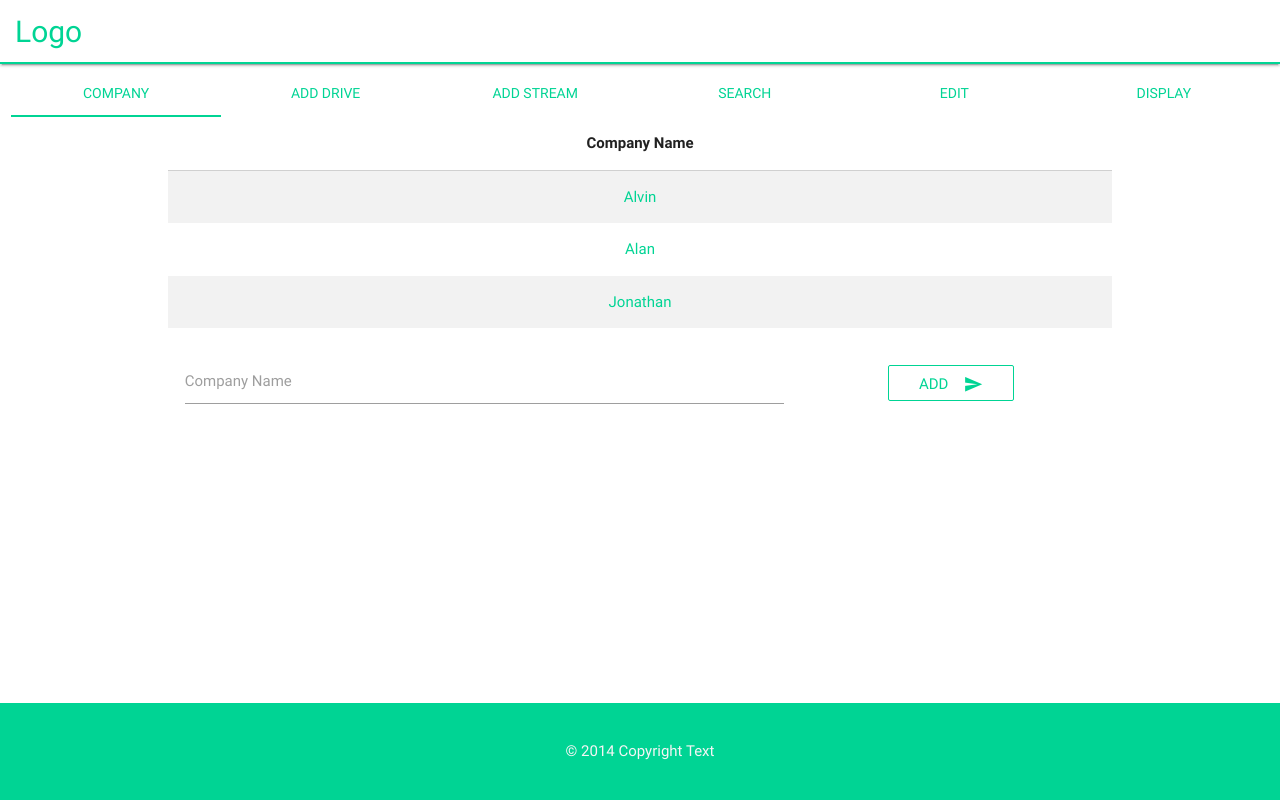
After one commit to akhilerm/Job-Fair, a PHP site: page /admin_view.php in a window 1280 px wide. The commit adds this page. Run offline with PHP 8.4, Linux system fonts and the light colour scheme; a stand-in replaces the project's code that opens the database connection; some libraries are stand-ins or nearby versions.

Commit message:
admin panel.php updated

```diff
--- /dev/null
+++ b/admin_view.php
@@ -0,0 +1,384 @@
+<?php
+include("header.php");
+?>
+
+<main>
+
+
+  <div class="row" style="margin-top:5px;">
+    <div class="col s12">
+      <ul class="tabs tabs-fixed-width" style="overflow-x:hidden">
+        <li class="tab col s4 l4"><a class="active" href="#test1">Company</a></li>
+        <li class="tab col s4 l4"><a  href="#test2">Add Drive</a></li>
+        <li class="tab col s4 l4"><a  href="#test3">Add Stream</a></li>
+        <li class="tab col s4 l4"><a  href="#test4">Search</a></li>
+        <li class="tab col s4 l4"><a  href="#test5">Edit</a></li>
+        <li class="tab col s4 l4"><a  href="#test6">Display</a></li>
+
+
+      </ul>
+    </div>
+    <div id="test1" class="col s12">
+
+                <table class="driveTable striped centered">
+                <thead>
+                  <tr >
+                      <th data-field="id">Company Name</th>
+
+
+                  </tr>
+                </thead>
+
+                <tbody class="colGreen">
+                  <tr >
+                    <td>Alvin</td>
+
+
+                  </tr>
+                  <tr>
+                    <td>Alan</td>
+
+
+
+                  </tr>
+                  <tr>
+                    <td>Jonathan</td>
+
+
+                  </tr>
+
+                   <tr>
+                    <td>
+                        <div class="row">
+                            <div class="input-field col s8">
+                                <input  id="full_name" name="full_name" type="text" class="validate" required="" aria-required="true">
+                                <label for="first_name">Company Name</label>
+                            </div>
+                            <div class="col s4">
+                                  <button class="btn-flat waves-effect waves-light" style="margin-top:22px;border:1px solid #00d494;color:#00d494" type="submit" name="action">Add
+                                    <i class="material-icons right">send</i>
+                                  </button>
+                            </div>
+                        </div>
+                    </td>
+                  </tr>
+                </tbody>
+              </table>
+
+    </div>
+
+
+
+
+    <div id="test2" class="col s12">
+        <div class="profileCard" style="margin:0 auto;">
+        <div class="card-panel">
+
+            <form>
+
+                 <div class="row">
+                  <div class="input-field col s12">
+                     <select style="display: block;border: 1px solid #9e9e9e" name="sem" id="sem">
+                        <option value="" disabled selected>Select Company</option>
+                        <option value="1" >Company</option>
+
+                     </select>
+                  </div>
+                </div>
+                <div class="row">
+                  <div class="input-field col s12">
+                     <select style="display: block;border: 1px solid #9e9e9e" name="cour" id="cour">
+                        <option value="" disabled selected>Select Cource</option>
+                        <option value="1" >Company</option>
+
+                     </select>
+                  </div>
+                </div>
+                <div class="row">
+                  <div class="input-field col s12">
+                     <input id="backlog" name="backlog" type="number" class=""  aria-required="true">
+                     <label for="backlog">Active_Backlogs</label>
+                  </div>
+                </div>
+                 <div class="row">
+                  <div class="input-field col s12">
+                     <input id="cgpa" name="cgpa" type="number" class=""  aria-required="true">
+                     <label for="cgpa">CGPA</label>
+                  </div>
+                </div>
+
+                <div class="row">
+                  <div class="input-field col s12">
+                     <input id="perc" name="perc" type="number" class=""  aria-required="true">
+                     <label for="perc">percentage</label>
+                  </div>
+                </div>
+
+                <div class="row">
+                     <div class="col s12">
+                                  <button class="btn-flat waves-effect waves-light" style="margin-top:22px;border:1px solid #00d494;color:#00d494" type="submit" name="action">Add
+                                    <i class="material-icons right">send</i>
+                                  </button>
+                    </div>
+
+                </div>
+
+
+            </form>
+
+        </div>
+      </div>
+
+    </div>
+
+
+
+
+
+    <div id="test3" class="col s12">
+
+                  <div class="profileCard" style="margin:0 auto;">
+                <div class="card-panel">
+
+                    <form>
+
+                         <div class="row">
+                          <div class="input-field col s12">
+                             <select style="display: block;border: 1px solid #9e9e9e" name="sem" id="sem">
+                                <option value="" disabled selected>Select Company</option>
+                                <option value="1" >Company</option>
+
+                             </select>
+                          </div>
+                        </div>
+                        <div class="row">
+                          <div class="input-field col s12">
+                             <select style="display: block;border: 1px solid #9e9e9e" name="cou" id="cou">
+                                <option value="" disabled selected>Select Cource</option>
+                                <option value="1" >Company</option>
+
+                             </select>
+                          </div>
+                        </div>
+                        <div class="row">
+                          <div class="input-field col s12">
+                             <select style="display: block;border: 1px solid #9e9e9e" name="str" id="str">
+                                <option value="" disabled selected>Select Stream</option>
+                                <option value="1" >stream</option>
+
+                             </select>
+                          </div>
+                        </div>
+
+                        <div class="row">
+                             <div class="col s12">
+                                          <button class="btn-flat waves-effect waves-light" style="margin-top:22px;border:1px solid #00d494;color:#00d494" type="submit" name="action">Add
+                                            <i class="material-icons right">send</i>
+                                          </button>
+                            </div>
+
+                        </div>
+
+
+                    </form>
+
+                </div>
+              </div>
+
+     </div>
+
+     <div id="test4" class="col s12">
+              <div class="profileCard" style="margin:0 auto;">
+                <div class="card-panel">
+
+                    <form>
+
+                         <div class="row">
+                          <div class="input-field col s12">
+                             <select style="display: block;border: 1px solid #9e9e9e" name="sem" id="sem">
+                                <option value="" disabled selected>Select Company</option>
+                                <option value="1" >Company</option>
+
+                             </select>
+                          </div>
+                        </div>
+
+
+                        <div class="row">
+                             <div class="col s12">
+                                          <button class="btn-flat waves-effect waves-light" style="margin-top:22px;border:1px solid #00d494;color:#00d494" type="submit" name="action">Search
+                                            <i class="material-icons right">send</i>
+                                          </button>
+                            </div>
+
+                        </div>
+
+
+                    </form>
+                     <table class=" striped centered">
+                <thead>
+                  <tr >
+                      <h6 class="colGreen" style="text-align:center;font-weight:bold;">Company Name</h6>
+
+
+                  </tr>
+                </thead>
+
+                <tbody class="colGreen">
+                  <tr >
+                    <td>Course</td>
+                    <td>B-tech</td>
+
+                  </tr>
+                  <tr>
+                    <td>Stream</td>
+                    <td>CSE</td>
+
+
+                  </tr>
+                  <tr>
+                    <td>Cgpa/percentage</td>
+                    <td>7.99</td>
+
+                  </tr>
+
+                  <tr>
+                    <td>Email</td>
+                    <td>mhdbazi@gmail.com</td>
+
+                  </tr>
+
+                  <tr>
+                    <td>Phone</td>
+                    <td>7012044388</td>
+
+                  </tr>
+
+
+                </tbody>
+              </table>
+
+
+
+                </div>
+              </div>
+
+
+     </div>
+
+      <div id="test5" class="col s12">
+
+                  <div class="profileCard" style="margin:0 auto;">
+                <div class="card-panel">
+
+                    <form>
+
+                         <div class="row">
+                              <div class="input-field col s12">
+                                 <input id="id" name="id" type="number" class=""  aria-required="true">
+                                 <label for="id">ID</label>
+                              </div>
+                           </div>
+
+                          <div class='row'>
+                        <div class='input-field col s12'>
+                            <input class='validate' type='email' name='email' id='email' required="" aria-required="true"/>
+                            <label for='email'>Enter your email</label>
+                        </div>
+                    </div>
+                        <div class="row">
+                             <div class="col s12">
+                                          <button class="btn-flat waves-effect waves-light" style="margin-top:22px;border:1px solid #00d494;color:#00d494" type="submit" name="action">Search
+                                            <i class="material-icons right">send</i>
+                                          </button>
+                            </div>
+
+                        </div>
+
+
+                    </form>
+                    <form>
+
+                        <div class="row">
+                        <div class="input-field col s12">
+                            <input  id="full_name" name="full_name" type="text" class="validate" required="" aria-required="true">
+                            <label for="first_name">Full Name</label>
+                        </div>
+                    </div>
+                    <div class="row">
+                        <div class="input-field col s12">
+                            <input id="icon_telephone" name="phone" id="phone" type="tel" class="validate" required="" aria-required="true">
+                            <label for="icon_telephone">Mobile Number</label>
+                        </div>
+                    </div>
+                    <div class='row'>
+                        <div class='input-field col s12'>
+                            <input class='validate' type='email' name='email' id='email' required="" aria-required="true"/>
+                            <label for='email'>Enter your email</label>
+                        </div>
+                    </div>
+
+                       <div class="row">
+
+                          <div class="input-field col s12">
+                             <label>Mark Scheme</label>
+                             <br>
+                             <p style="margin-left:-13px;">
+                                <input name="group2" type="radio" id="cgpa1">
+                                <label for="cgpa1">CGPA</label>
+                                <input name="group2" type="radio" id="perc1">
+                                <label for="perc1">Percentage</label>
+                             </p>
+                          </div>
+
+                       </div>
+                       <div class="row">
+                          <div class="input-field col s12">
+                             <input id="cgpa" name="cgpa" type="number" class=""  aria-required="true">
+                             <label for="cgpa">CGPA/Percentage</label>
+                          </div>
+                       </div>
+
+                    </form>
+
+                </div>
+              </div>
+
+     </div>
+
+      <div id="test6" class="col s12">
+
+            <div class="row">
+              <div class="col s12 l3">
+                <div class="card-panel">
+                   <h5 style="text-align:center">Company Name</h5>
+                    <hr>
+                    <table>
+                        <tr>
+                            <td>Btech</td>
+                            <td>Civil</td>
+                        </tr>
+                         <tr>
+                            <td>Btech</td>
+                            <td>EEE</td>
+                        </tr>
+                         <tr>
+                            <td>Btech</td>
+                            <td>CS</td>
+                        </tr>
+
+                    </table>
+                </div>
+              </div>
+            </div>
+
+     </div>
+
+    </div>
+
+
+</main>
+
+<?php
+include("footer.php");
+?>
--- a/css/style.css
+++ b/css/style.css
@@ -88,11 +88,28 @@ input:not([type]).validate + label, input[type=text].validate + label, input[typ
     {
         width:75%;
     }
+    .profileCard{
+    width:55%!important;
+    }
+     .logout{
+            position: absolute;
+            right: 6px;
+            top: 15px;
+    }
+
 }
 @media only screen and (max-width: 700px) {
     .formcard
     {
         width:98%!important;
+    }
+    .profileCard{
+    width:95%;
+    }
+    .logout{
+            position: absolute;
+            right: 6px;
+            top: 9px;
     }
 }
 
@@ -113,3 +130,8 @@ input:not([type]).validate + label, input[type=text].validate + label, input[typ
 
     margin: 0 auto;
 }
+
+ul:not(.browser-default) li
+{
+    list-style-type: disc!important;
+}
```
Also changed, not shown: dashboard_view.php (+76 -5 lines).
